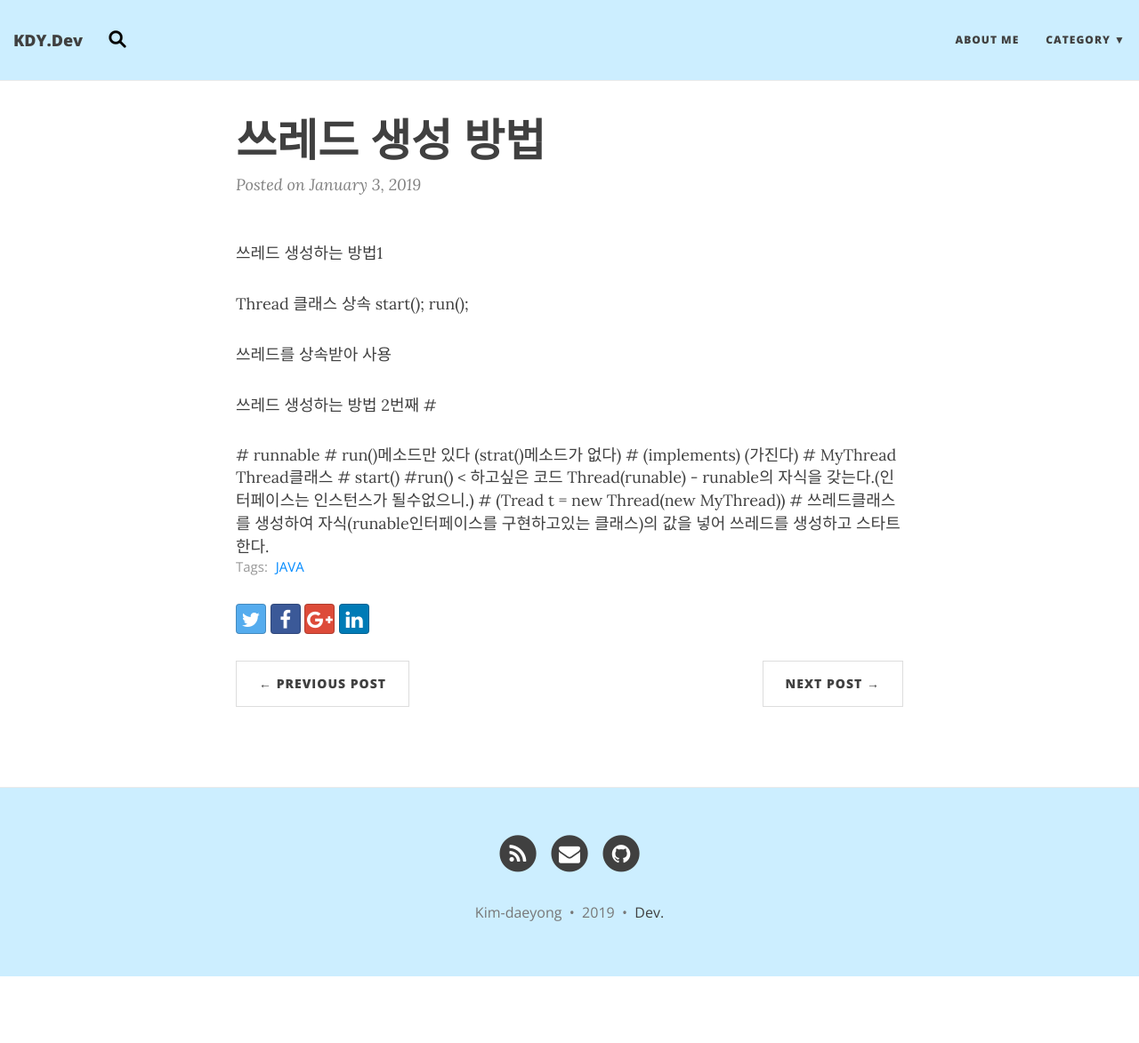
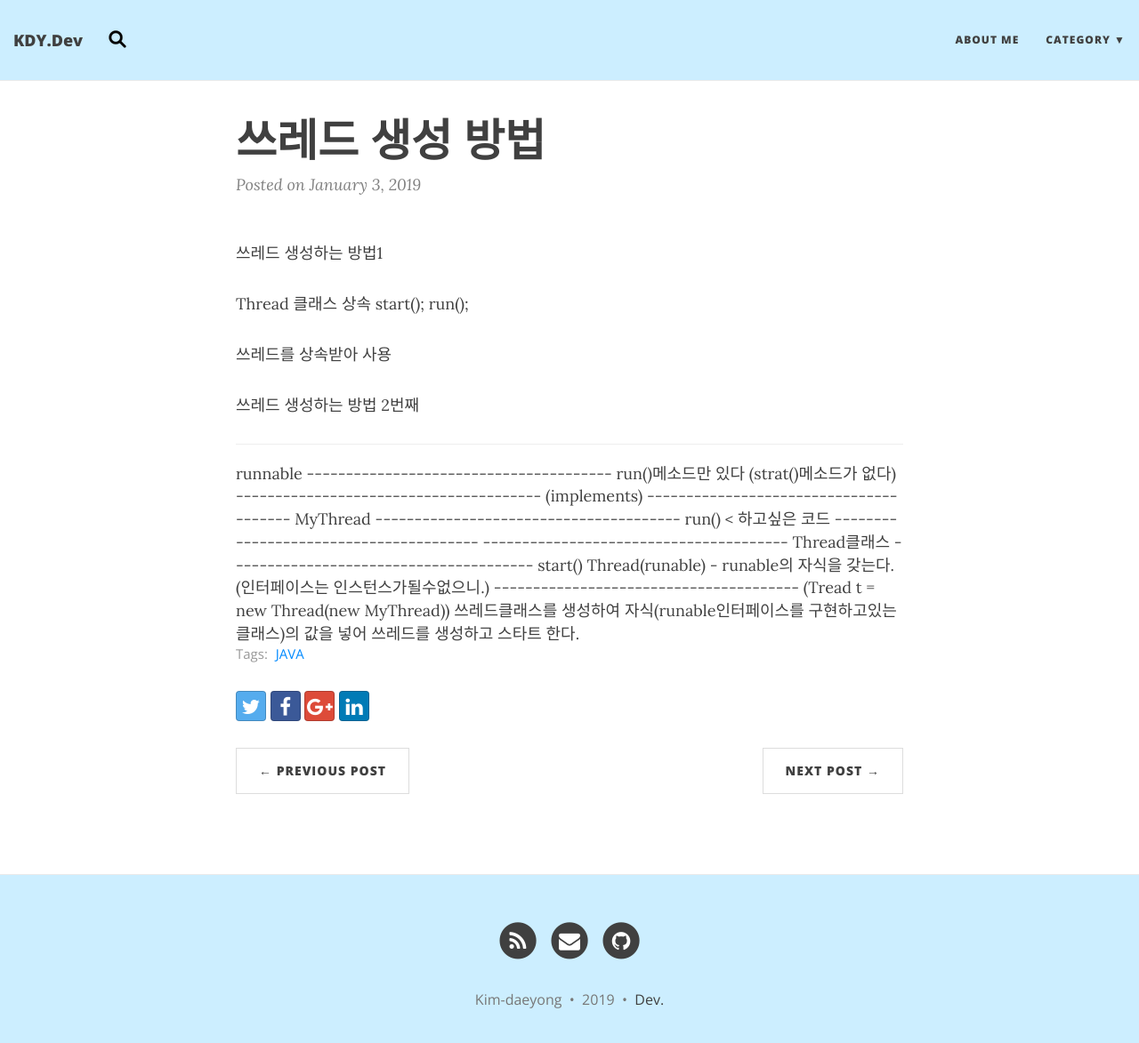
Before and after one commit to kim-daeyong/kim-daeyong.github.io, a Jekyll site: the page built from _posts/2019-01-03-[Java]쓰레드만드는 방법.md, in a window 1280 px wide and 1196 px high. Shown: the top 1173 px of the window at 89% size. Built offline with Jekyll 4.4.1, drawn with Linux system fonts in a browser that asks for light colours; nearby versions of some CDN libraries.

Commit message:
포스트 수정

```diff
--- a/_posts/2019-01-03-[Java]쓰레드만드는 방법.md
+++ b/_posts/2019-01-03-[Java]쓰레드만드는 방법.md
@@ -18,20 +18,32 @@ run();
 
 
 쓰레드 생성하는 방법 2번째
-#
+
+---------------------------------------
 <interface>
-#
- runnable
- #
+runnable
+---------------------------------------
+run()메소드만 있다 (strat()메소드가 없다)
 
-run()메소드만 있다 (strat()메소드가 없다)
-#
- (implements)                 (가진다)
-#
-MyThread                    Thread클래스
-#                            start()
-#run() < 하고싶은 코드         Thread(runable)     - runable의 자식을 갖는다.(인터페이스는 인스턴스가 될수없으니.)
-#                      (Tread t = new Thread(new MyThread))
 
-#
+---------------------------------------
+(implements)
+---------------------------------------
+MyThread
+---------------------------------------
+run() < 하고싶은 코드
+---------------------------------------
+
+
+---------------------------------------
+Thread클래스
+---------------------------------------
+start()
+Thread(runable)     - runable의 자식을 갖는다.(인터페이스는 인스턴스가될수없으니.)
+---------------------------------------
+
+(Tread t = new Thread(new MyThread))
+
+
+
 쓰레드클래스를 생성하여 자식(runable인터페이스를 구현하고있는 클래스)의 값을 넣어 쓰레드를 생성하고 스타트 한다.
```
